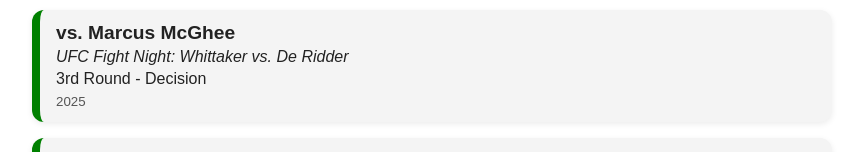
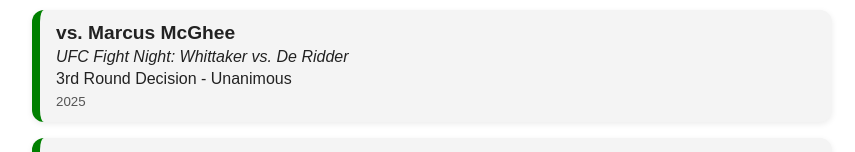
Before and after one commit to dove2250/ufc-records, a plain HTML site: page yan.html in a window 1280 px wide. Shown: the part 127-279 px from the top of the page, without its empty margins (208-1063 px from the left). Drawn offline with Linux system fonts and the light colour scheme.

Commit message:
Update yan.html

```diff
--- a/yan.html
+++ b/yan.html
@@ -13,7 +13,7 @@
     <div class="fight-card win">
         <h2>vs. Marcus McGhee</h2>
         <p><em>UFC Fight Night: Whittaker vs. De Ridder</em></p>
-        <p>3rd Round - Decision</p>
+        <p>3rd Round Decision - Unanimous</p>
         <small>2025</small>
     </div>
 
```
